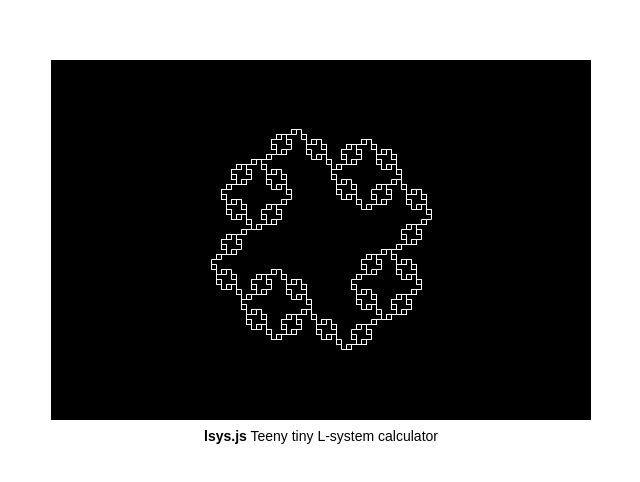
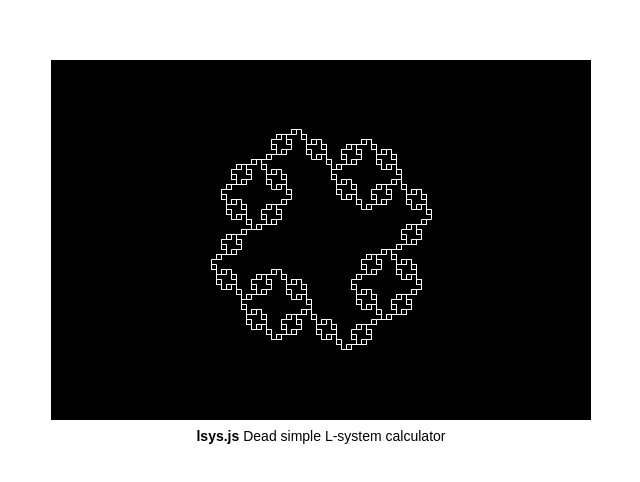
Before and after one commit to thewhodidthis/lsys, a website: page example/index.html in a window 1280 px wide. Shown: the part 160-642 px from the top of the page, 319-959 px from the left. Drawn offline with Linux system fonts and the light colour scheme.

Commit message:
example: reword caption

```diff
--- a/example/index.html
+++ b/example/index.html
@@ -16,7 +16,7 @@
       </canvas>
 
       <figcaption>
-        <p><strong><a href="https://github.com/thewhodidthis/lsys" title="Fork me on github">lsys.js</a></strong> Teeny tiny L-system calculator</p>
+        <p><strong><a href="https://github.com/thewhodidthis/lsys" title="Fork me on github">lsys.js</a></strong> Dead simple L-system calculator</p>
       </figcaption>
     </figure>
 
```
